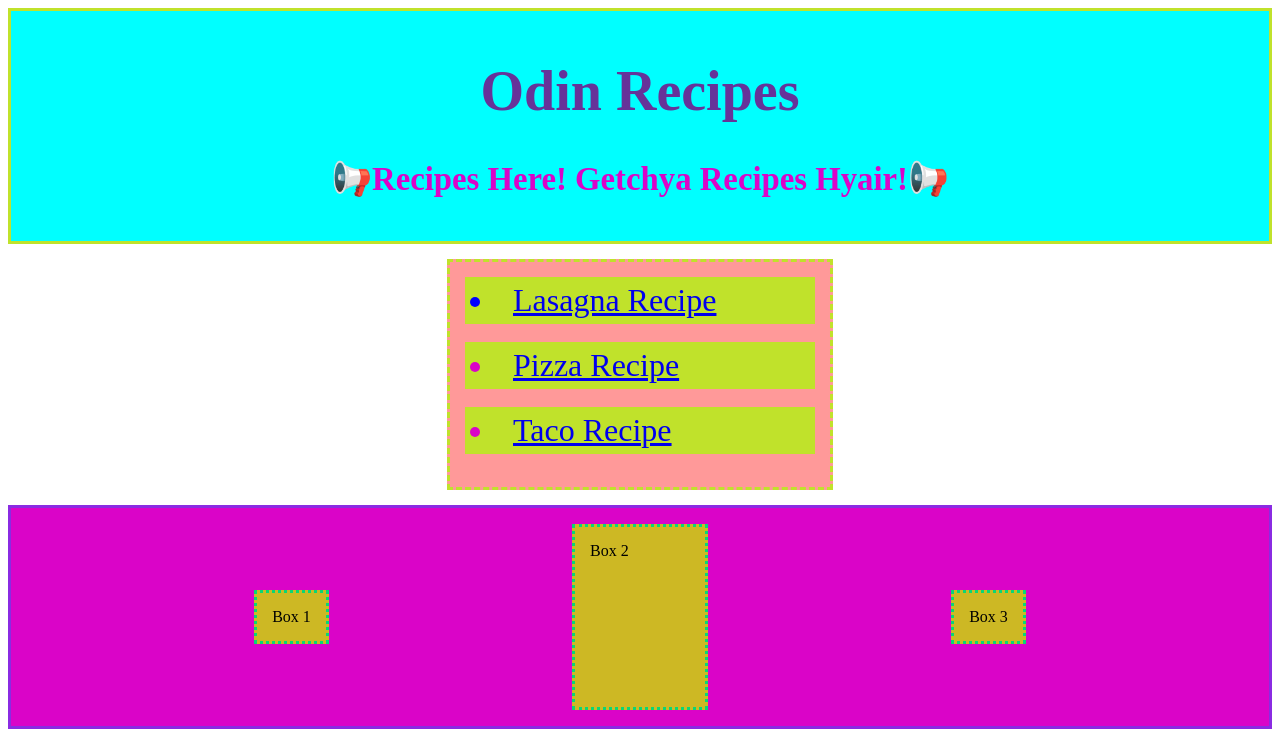
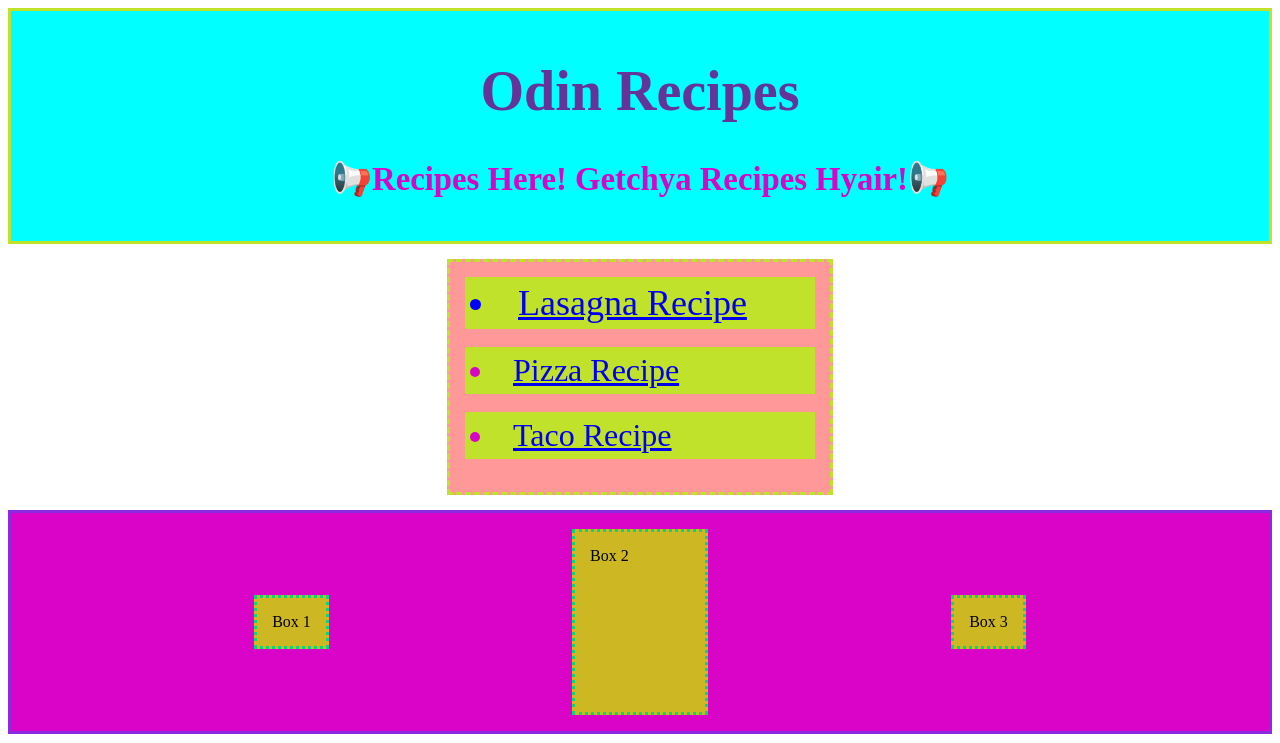
Before and after one commit to lucasr42/odin-recipes, a plain HTML site: page index.html in a window 1280 px wide. In both pictures the pointer is over the item "Lasagna Recipe". Shown: the top 743 px of the page. Drawn offline with Linux system fonts and the light colour scheme.

Commit message:
Added a font-size increase for the list items to highlight on hover. Playing with transform too

```diff
--- a/index.html
+++ b/index.html
@@ -19,7 +19,7 @@
         <h1>Odin Recipes</h1>
         <h3>📢Recipes Here! Getchya Recipes Hyair!📢</h3>
     </div>
-    <ul>
+    <ul class="recipeList">
         <li class="lasagna" id="lasagna" onmouseover="handleMouseOver()" onmouseout="handleMouseOut()">
             <a href="./recipes/lasagna.html">Lasagna Recipe</a>
         </li><br>
--- a/stylesheet.css
+++ b/stylesheet.css
@@ -30,6 +30,12 @@
     align-items: center;
     list-style-position: inside;
     font-size: 200%;
+
+}
+
+li:hover {
+    /* transform: scale(1.2); */
+    font-size: 225%;
 }
 
 .footerGrass {
```
